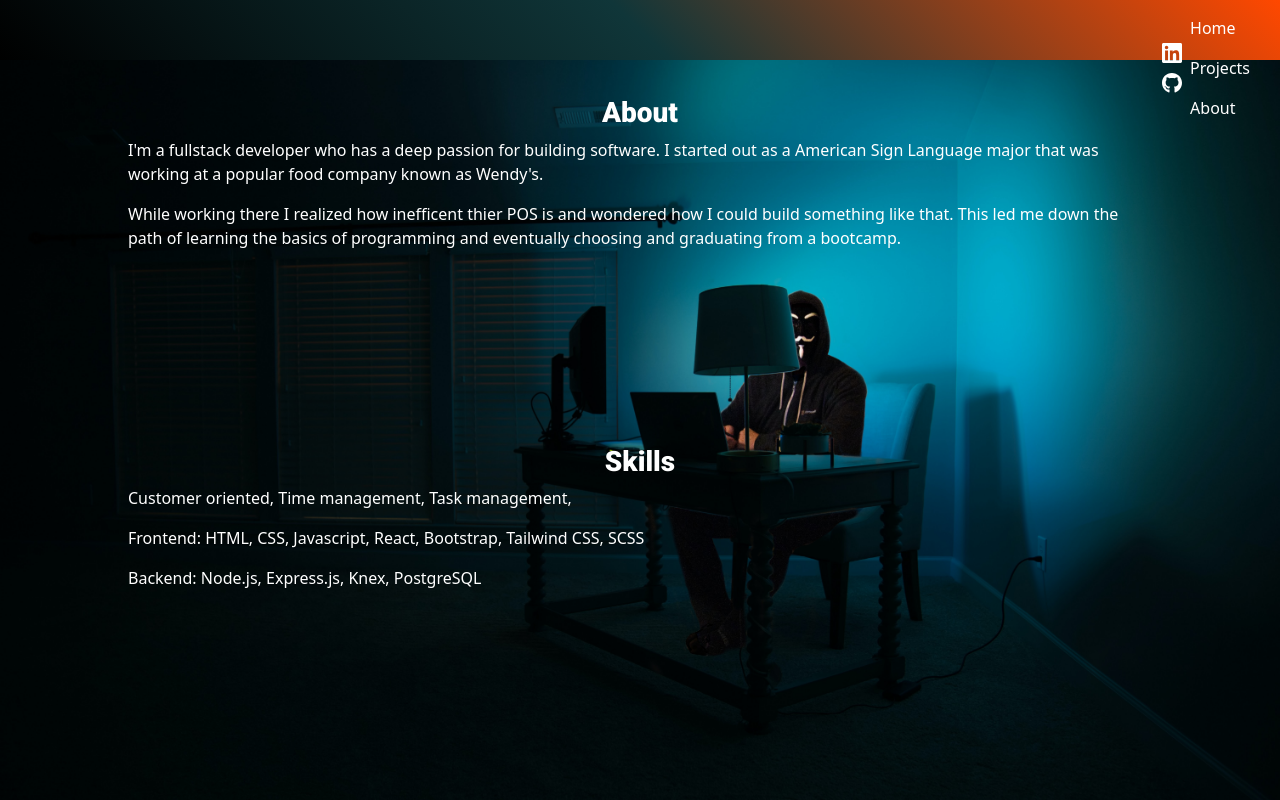
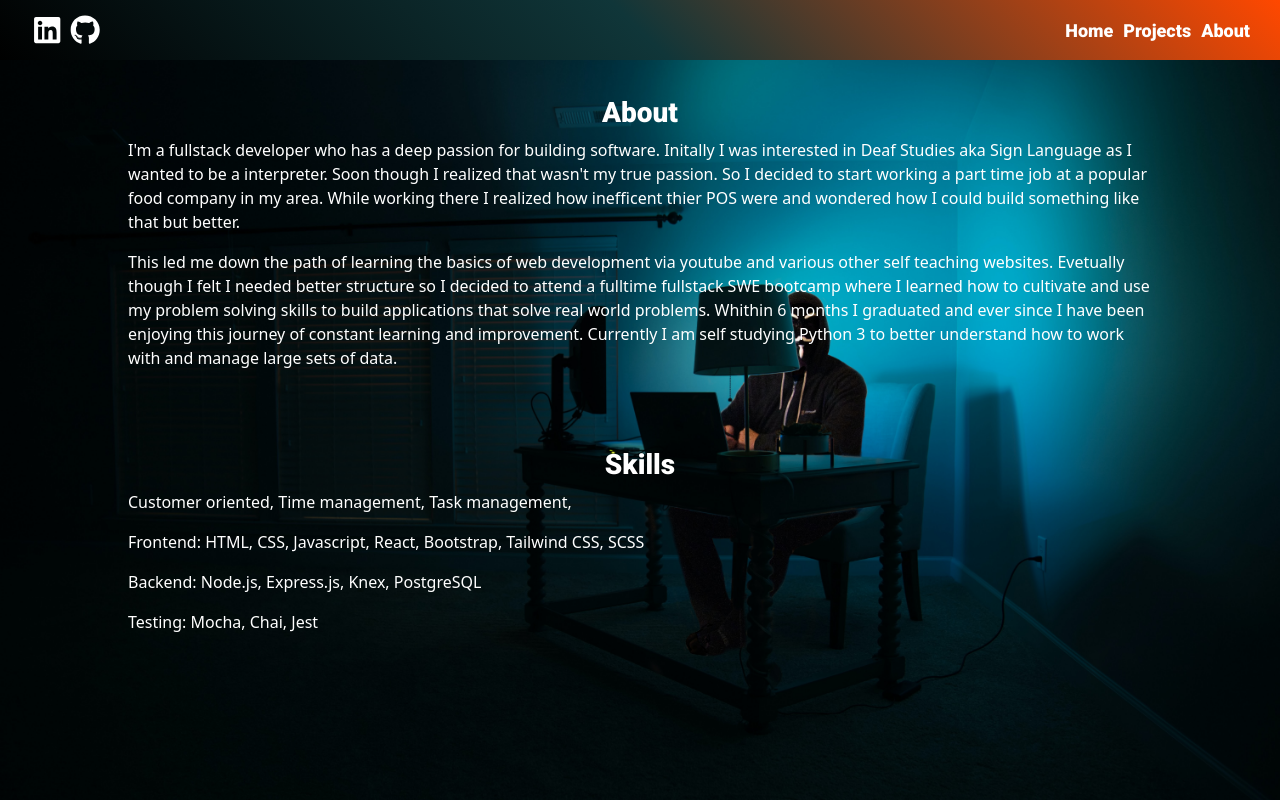
Before and after one commit to jmonroe33/Portfolio, a React (Create React App) app: page /about in a window 1280 px wide. Built offline with nearby package versions, Linux system fonts and the light colour scheme.

Commit message:
changed nav layout and made minor cosmetic changes

```diff
--- a/src/components/About.js
+++ b/src/components/About.js
@@ -16,14 +16,21 @@ function About() {
                         <p>
                             I'm a fullstack developer who has a deep passion
                             for building software.
-                            I started out as a American Sign Language major
-                            that was working at a popular food company known as Wendy's.
+                            Initally I was interested in Deaf Studies aka Sign Language as
+                            I wanted to be a interpreter. Soon though I realized that wasn't my
+                            true passion. So I decided to start working a part time job at a popular food company in my area.
+                            While working there I realized how inefficent thier POS were and wondered
+                            how I could build something like that but better.
                         </p>
                         <p>
-                            While working there I realized how inefficent thier POS is and wondered
-                            how I could build something like that.
-                            This led me down the path of learning the basics of
-                            programming and eventually choosing and graduating from a bootcamp.
+
+                            This led me down the path of learning the basics of web development via youtube and various
+                            other self teaching websites. Evetually though I felt I needed better structure so I decided to
+                            attend a fulltime fullstack SWE bootcamp where I learned how to cultivate and use my problem solving
+                            skills to build applications that solve real world problems. Whithin 6 months I graduated and ever since
+                            I have been enjoying this journey of constant learning and improvement. Currently I am self studying Python 3
+                            to better understand how to work with and manage large sets of data.
+
                         </p>
                     </div>
                 </section>
@@ -40,7 +47,9 @@ function About() {
                         <p>
                             Backend: Node.js, Express.js, Knex, PostgreSQL
                         </p>
-
+                       <p>
+                        Testing: Mocha, Chai, Jest
+                       </p>
                 </section>
              </div>
 
--- a/src/components/Home.js
+++ b/src/components/Home.js
@@ -7,9 +7,9 @@ import { motion } from 'framer-motion'
 function Home() {
     return (
         <motion.div className="home"
-            initial={{opacity: 0 }}
-            animate={{opacity: 1 }}
-            exit={{opacity: 0 }}
+            // initial={{opacity: 0 }}
+            // animate={{opacity: 1 }}
+            // exit={{opacity: 0 }}
             >
             <div className="home-top">
                 <img src={Jaden} alt="Jaden Monroe" className='home-name'/>
--- a/src/components/Navigation.js
+++ b/src/components/Navigation.js
@@ -2,7 +2,8 @@ import { React, useState } from 'react'
 import "../styles/navigation.scss"
 import { FaGithub, FaHome, FaLaptopCode, FaLinkedin, FaUser } from "react-icons/fa"
 import { NavLink } from 'react-router-dom'
-
+// try changing the paragraph font that is in the about page to the home projects and about links in the nav.
+// also come up with some more info in the about and then your finito my boiiii.
 
 function Navigation() {
 
--- a/src/components/Projects.js
+++ b/src/components/Projects.js
@@ -15,25 +15,29 @@ function Projects() {
             title: "Flashcard",
             image: Flashcard,
             link: "https://github.com/jmonroe33/Flash-Card-App",
-            tech: "React, Bootstrap, "
+            tech: "React, Bootstrap, ",
+            end:"Frontend"
         },
         {
             title: "We-Love-Movies",
             image: WeLoveMovies,
             link: "https://we-love-movies-frontend-pno8.onrender.com",
             tech: "Node, Epxress.js, Knex, SQL",
+            end:"Backend"
         },
         {
             title: "Restaruant Resevation",
             image: Reservations,
             link: "https://restraurant-reservation-front-end.onrender.com",
             tech: "React, CSS, Node, Express, Knex, SQL",
+            end:"Fullstack"
         },
          {
             title: "Calculator",
             image: Calculator,
             link: "https://github.com/jmonroe33/New-Calculator",
             tech: "React, CSS",
+            end:"Frontend"
         },
     ];
 
@@ -45,6 +49,9 @@ function Projects() {
           <Card.Text>
            {project.tech}
           </Card.Text>
+          <Card.Text>
+            {project.end}
+          </Card.Text>
           <Button variant="warning" href={project.link}>Visit</Button>
         </Card.Body>
       </Card>
@@ -52,9 +59,9 @@ function Projects() {
         ))
     return (
         <motion.div className="projects"
-            initial={{opacity: 0 }}
-            animate={{opacity: 1 }}
-            exit={{opacity: 0 }}
+            // initial={{opacity: 0 }}
+            // animate={{opacity: 1 }}
+            // exit={{opacity: 0 }}
         >
             <div className='img-container'>
                 <img src={projectsTitle} alt="Projects" className="title" />
--- a/src/styles/navigation.scss
+++ b/src/styles/navigation.scss
@@ -1,16 +1,20 @@
 .nav {
   display: flex;
-  justify-content: space-evenly;
+  justify-content: space-around;
   align-items: center;
   width: 100%;
   height: 60px;
   background-color: rgb(57, 57, 68);
   position: fixed;
   bottom: 0;
-
+  p {
+    font-family: 'Roboto', sans-serif;
+    font-weight: 700;
+    font-size: 18px;
+  }
   @media only screen and (min-width:915px) {
     top: 0;
-    justify-content: end;
+    justify-content: space-between;
     padding-right: 20px;
     background: linear-gradient(45deg, black, rgb(16, 54, 57), rgb(255, 72, 0));
   }
@@ -30,22 +34,30 @@
   }
 
   .icon-large {
-    width: 20px;
+    width: 80%;
     height: 30px;
     color: white;
 
+
     :hover {
-      color: black;
+      color: rgb(255, 72, 0);
     }
 
     @media only screen and (min-width:915px) {
       margin-right: .5rem;
-
     }
 
   }
+  .out-links {
+    display: flex;
+    justify-content: start;
+    flex-direction: row;
+    margin-left: 2rem;
 
-
+  }
+  .in-links {
+    display: flex;
+  }
   .projects-title {
     width: 60%;
     height: 60%;
--- a/src/styles/projects.scss
+++ b/src/styles/projects.scss
@@ -32,6 +32,7 @@
     @media only screen and (min-width:768px)  {
       flex-direction: row;
       flex-wrap: nowrap;
+      margin-top: 2.7rem;
     }
   }
 
@@ -48,12 +49,12 @@
     width: 60%;
     height:60%;
     @media only screen and (min-width:915px)  {
-      width: 40%;
+      width: 30%;
       height: 50%;
      margin-top: 4rem;
     }
     @media only screen and (min-width:1100px)  {
-      width: 30%;
+      width: 25%;
       height: 50%;
      margin-top: 4rem;
     }
```
